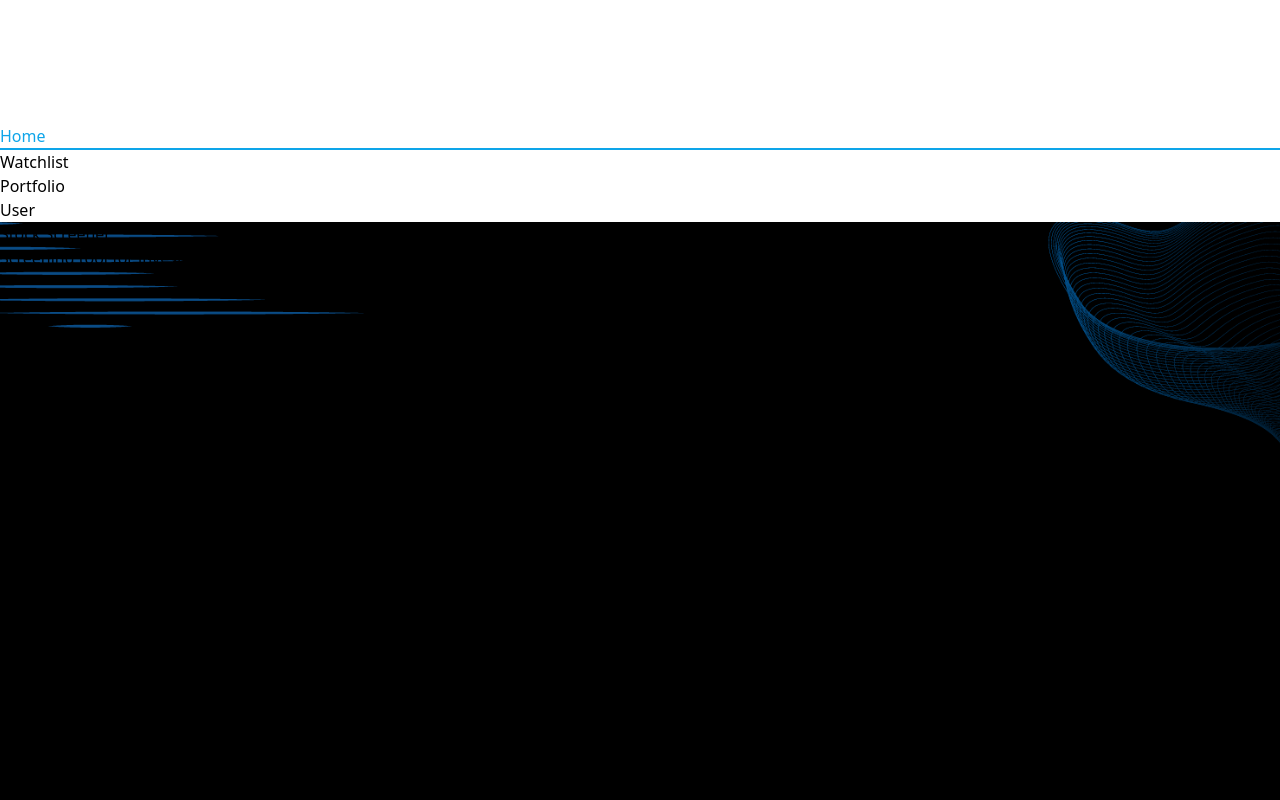
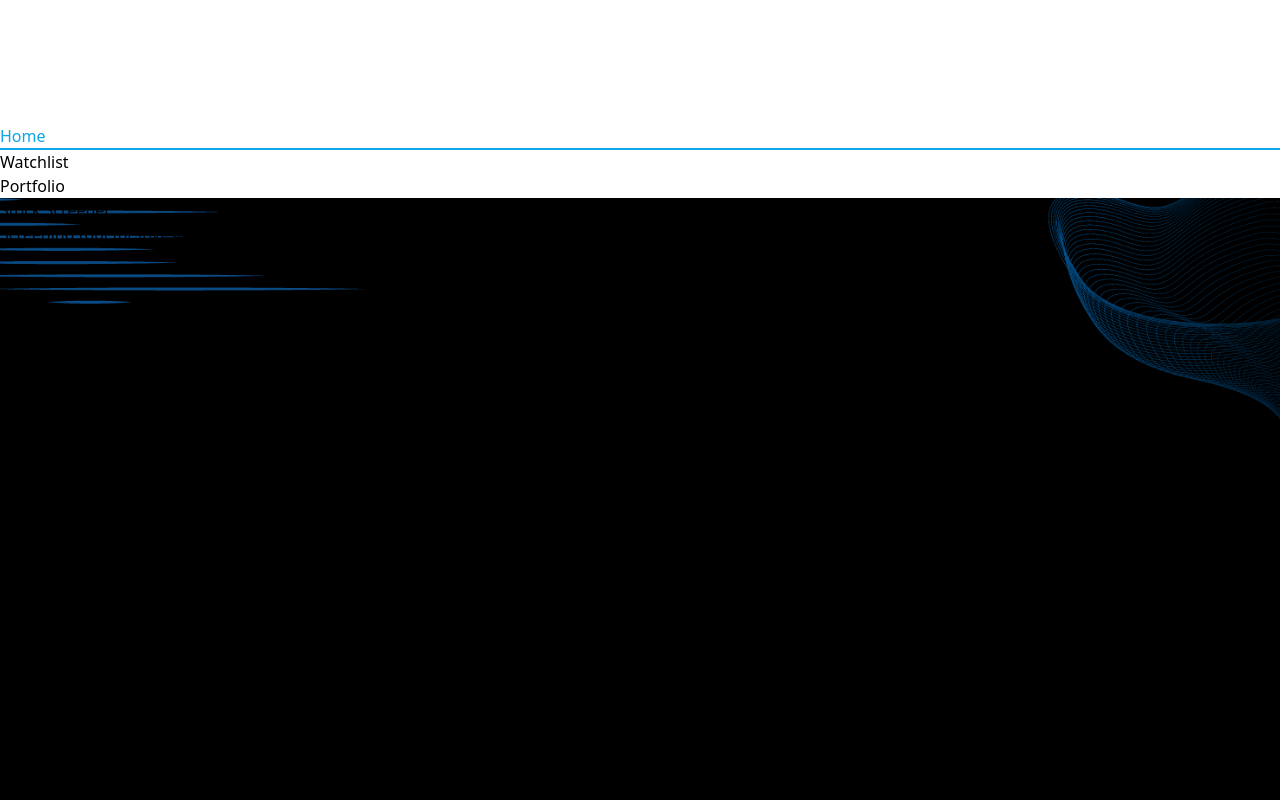
Before and after one commit to gitabatra/screener, a React (Vite) app: page / in a window 1280 px wide. Shown: the part 1180-1980 px from the top of the page. Built offline with nearby package versions, Linux system fonts and the light colour scheme.

Commit message:
minor style change in header menu.
removed user button for time being

```diff
--- a/src/components/header/Header.tsx
+++ b/src/components/header/Header.tsx
@@ -24,16 +24,16 @@ function Header() {
             {isMenuOpen ? <XMarkIcon /> : <Bars3Icon />}
           </div>
           <ul
-            className={`md:flex pl-9 md:items-center md:pb-0 pb-12 absolute md:static dark:bg-gray-900 md:z-auto z-[56] left-0 w-full md:w-auto md:pl-0
+            className={`md:flex pl-9 mt-2 md:items-center md:pb-0 pb-12 absolute md:static dark:bg-gray-900 md:z-auto z-[100] left-0 w-full md:w-auto md:pl-0
           ${isMenuOpen ? "top-12" : "top-[-490px]"}`}
           >
             <NavLink href={Routes.HOME}>Home</NavLink>
             <NavLink href={Routes.WATCHLIST}>Watchlist</NavLink>
             <NavLink href={Routes.PORTFOLIO}>Portfolio</NavLink>
             {}
-            <button className="btn bg-sky-500 px-3 py-1 md:ml-8 rounded md:static dark:bg-sky-600 dark:hover:bg-sky-800 dark:focus:ring-sky-800">
+            {/* <button className="btn bg-sky-500 px-3 py-1 md:ml-8 rounded md:static dark:bg-sky-600 dark:hover:bg-sky-800 dark:focus:ring-sky-800">
               User
-            </button>
+            </button> */}
           </ul>
         </div>
       </div>
--- a/src/components/watchlist/watchlistView.tsx
+++ b/src/components/watchlist/watchlistView.tsx
@@ -29,7 +29,7 @@ function WatchlistView() {
 
 
 
-        <div className="relative overflow-x-auto shadow-md sm:rounded-lg">
+        <div className="overflow-x-auto shadow-md sm:rounded-lg">
         { (!stocksList.length) ?
           <div className="text-2xl text-center">Stocks are not added to watchlist yet.</div>
           :
```
